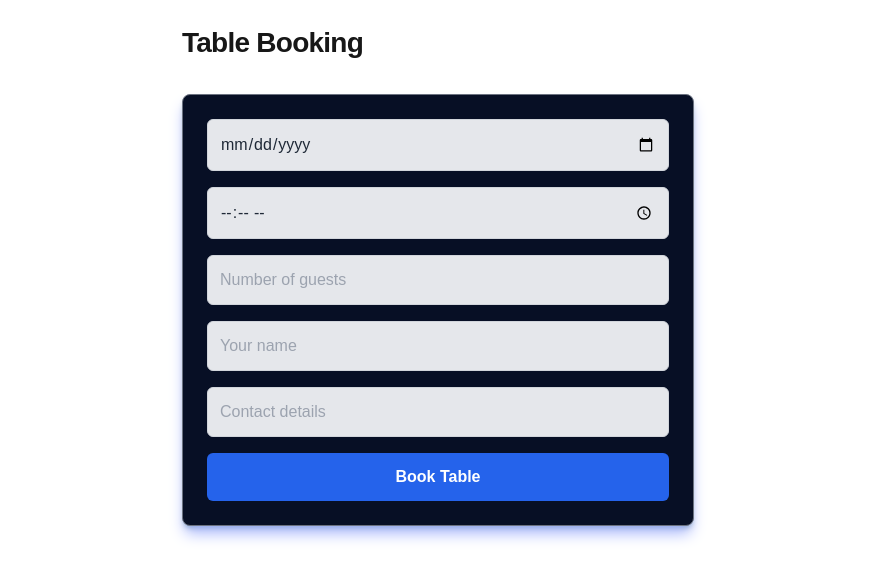
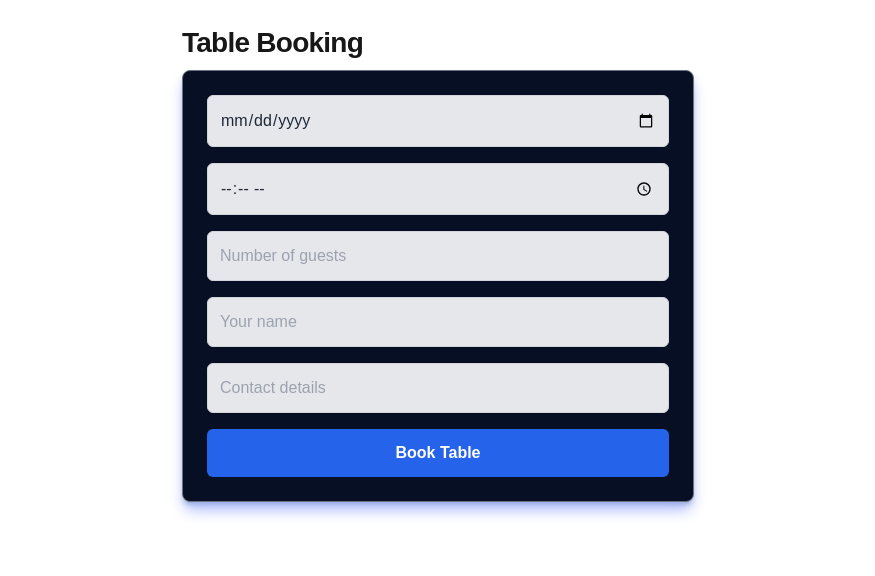
Before and after one commit to Prayansh8/table-booking, a Next.js app: page / in a window 1280 px wide. Shown: the part 212-788 px from the top of the page, without its empty margins (202-1077 px from the left). Built offline with nearby package versions, Linux system fonts and the light colour scheme; no server answers.

Commit message:
Update BookingForm.js

```diff
--- a/components/BookingForm.js
+++ b/components/BookingForm.js
@@ -57,7 +57,7 @@ const BookingForm = ({ onNewBooking }) => {
         onNewBooking(result.booking);
         setFormData({ date: "", time: "", guests: "", name: "", contact: "" });
         setErrors({});
-        window.location.reload()
+        window.location.reload();
       } else {
         toast.error(result.error || "An error occurred");
       }
@@ -68,7 +68,7 @@ const BookingForm = ({ onNewBooking }) => {
 
   return (
     <div
-      className="max-w-lg mx-auto mt-8 p-6 bg-[#070f25] rounded-lg border border-gray-500"
+      className="max-w-lg mx-auto mt-2 p-6 bg-[#070f25] rounded-lg border border-gray-500"
       style={{
         boxShadow: " 0 10px 15px -3px #a5b4fc, 0 4px 6px -4px  rgb(0 69 76)",
       }}
```
